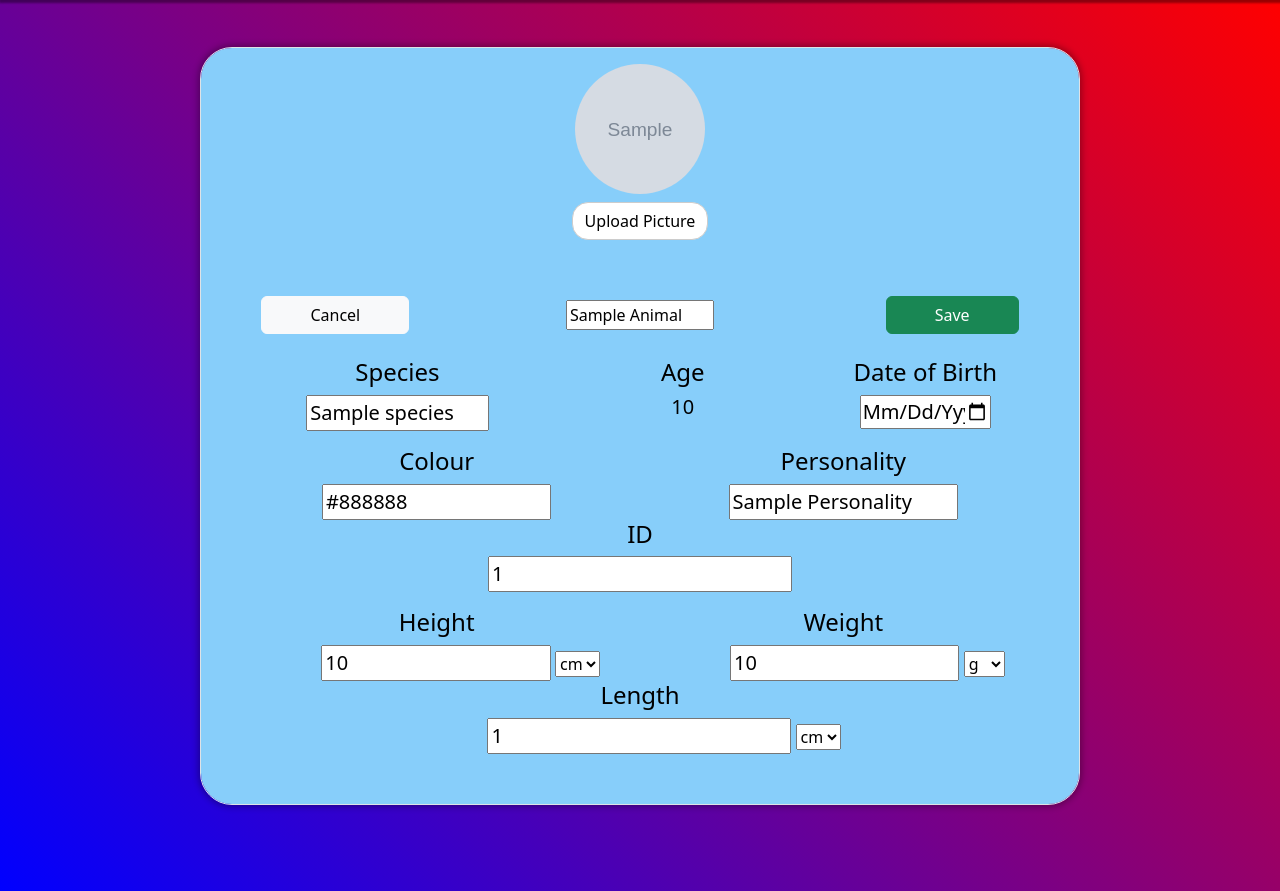
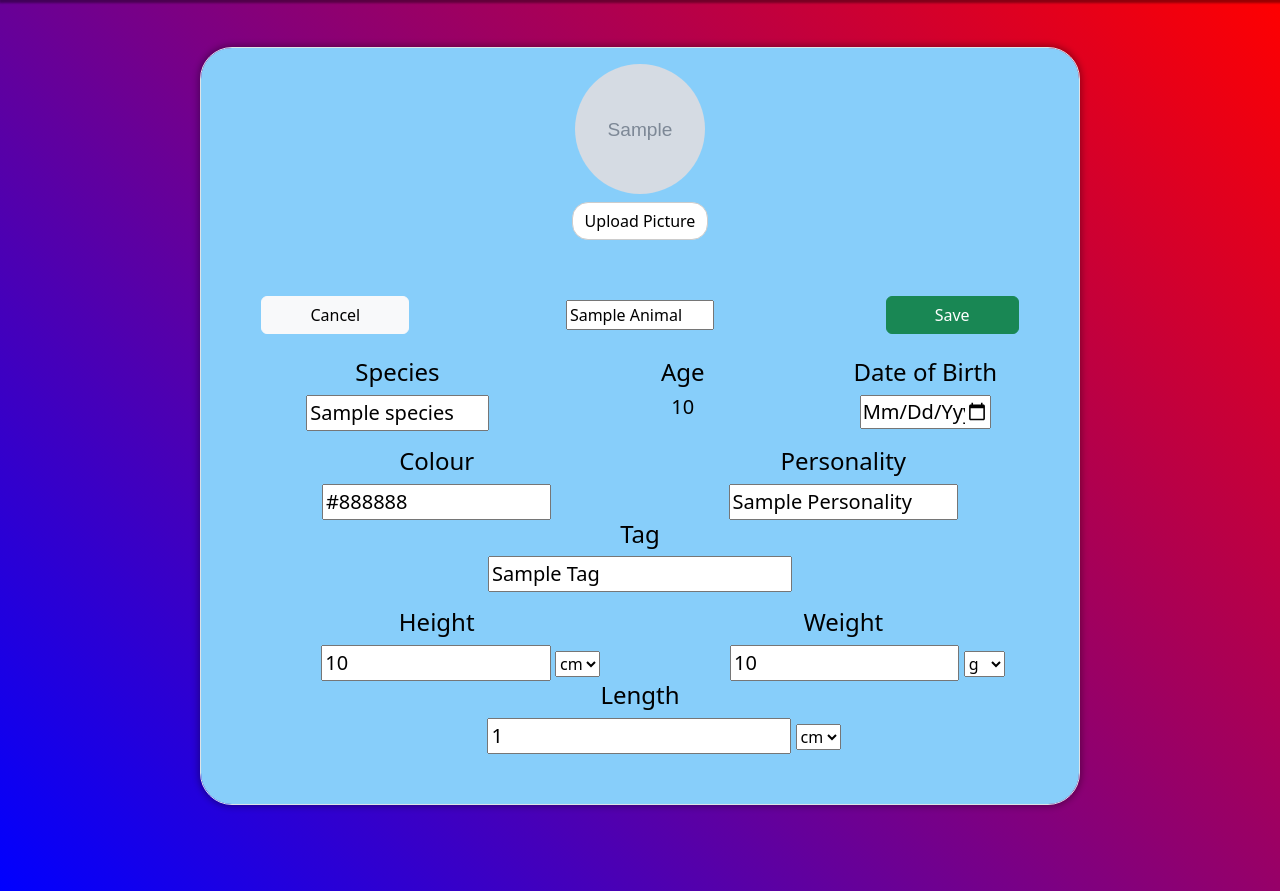
Before and after one commit to TobyJWalker/animal-tracker, a Python web app: template templates/edit_animal.html in a window 1280 px wide. Shown: the part 55-946 px from the top of the page. Run offline with Jinja, Linux system fonts and the light colour scheme; the template is opened without the code that fills it: most values are stand-ins (such as "Sample title", 1, 10 or a date in 2020); grey boxes marked "Sample" are stand-in pictures.

Commit message:
Fixed id being displayed instead of tag

```diff
--- a/templates/animal_page.html
+++ b/templates/animal_page.html
@@ -80,9 +80,9 @@
                 {% endif %}
             </div>
             <div class="col">
-                <h4>ID</h4>
-                {% if animal.id %}
-                    <h5 class="lead text-capitalize">{{ animal.id }}</h5>
+                <h4>Tag</h4>
+                {% if animal.tag %}
+                    <h5 class="lead text-capitalize">{{ animal.tag }}</h5>
                 {% else %}
                     <h5 class="lead">N/A</h5>
                 {% endif %}
--- a/templates/edit_animal.html
+++ b/templates/edit_animal.html
@@ -86,9 +86,9 @@
                     {% endif %}
                 </div>
                 <div class="col">
-                    <h4>ID</h4>
-                    {% if animal.id %}
-                        <input name="identification" style="max-width:60%;" class="lead text-capitalize" value="{{ animal.id }}"></input>
+                    <h4>Tag</h4>
+                    {% if animal.tag %}
+                        <input name="identification" style="max-width:60%;" class="lead text-capitalize" value="{{ animal.tag }}"></input>
                     {% else %}
                         <input name="identification" style="max-width:60%;" class="lead"></input>
                     {% endif %}
```
